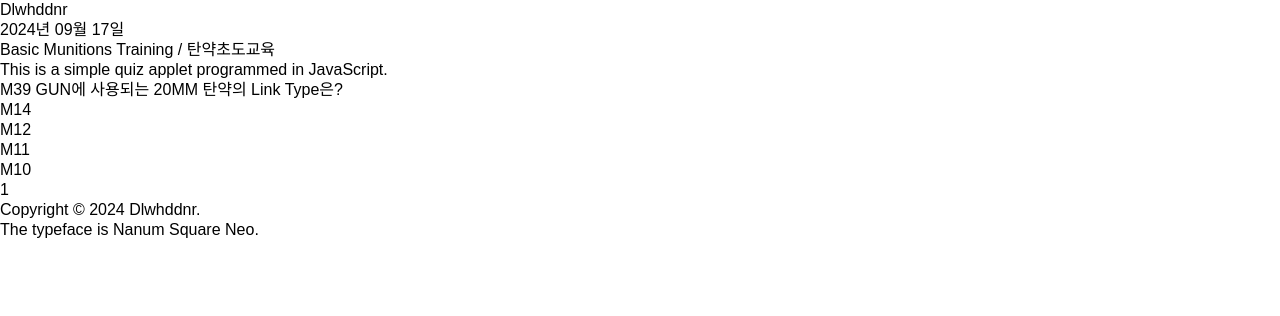
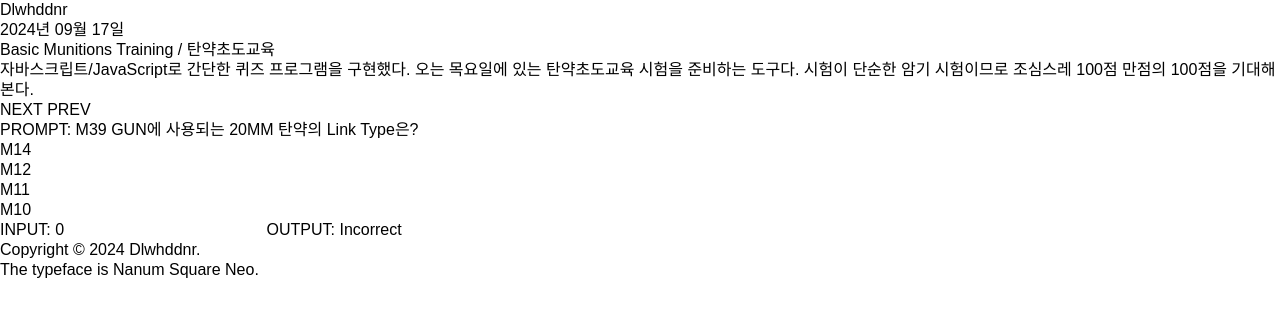
Before and after one commit to dlwhj/dlwhj.github.io, a plain HTML site: page notes/240917.html in a window 1280 px wide. Drawn offline with Linux system fonts and the light colour scheme; a web font is replaced by a local one.

Commit message:
Add functionality to quiz of 240917 note

```diff
--- a/notes/240917.html
+++ b/notes/240917.html
@@ -15,22 +15,44 @@
             <time datetime="2024-09-17">2024년 09월 17일</time>
             <h2>Basic Munitions Training / 탄약초도교육</h2>
             <p>
-                This is a simple quiz applet programmed in JavaScript.
+                자바스크립트/JavaScript로 간단한 퀴즈 프로그램을 구현했다.
+                오는 목요일에 있는 탄약초도교육 시험을 준비하는 도구다.
+                시험이 단순한 암기 시험이므로 조심스레 100점 만점의 100점을 기대해본다.
             </p>
-            <p>
-                M39 GUN에 사용되는 20MM 탄약의 Link Type은?
+            <form id="quiz">
+                <input id="quiz-next" type="button" name="quiz-next" value="NEXT">
+                <input id="quiz-prev" type="button" name="quiz-prev" value="PREV">
+                <p id="quiz-prompt">
+                    PROMPT: M39 GUN에 사용되는 20MM 탄약의 Link Type은?
                 </p>
-            <ol>
+                <ol id="quiz-options">
                     <li>M14</li>
                     <li>M12</li>
                     <li>M11</li>
                     <li>M10</li>
                 </ol>
-            <input id="input" type="text" placeholder="1">
+                <label for="quiz-input">INPUT: </label>
+                <input id="quiz-input" type="text" name="quiz-input" placeholder="0">
+                <label for="quiz-output">OUTPUT: </label>
+                <output id="quiz-output" name="quiz-output" for="quiz-input"></output>
+            </form>
         </main>
         <footer>
             <p>Copyright © 2024 Dlwhddnr.</p>
             <p>The typeface is <a href="https://campaign.naver.com/nanumsquare_neo">Nanum Square Neo</a>.</p>
         </footer>
-        <script></script>
+        <script>
+            const quizEl = document.querySelector("#quiz");
+            const quizInputEl = document.querySelector("#quiz-input");
+            const quizOutputEl = document.querySelector("#quiz-output");
+
+            function updateOutput() {
+                const answer = 2;
+                const input = quizInputEl.value;
+                quizOutputEl.value = (input == answer) ? "Correct" : "Incorrect";
+            }
+
+            quizEl.addEventListener("input", updateOutput);
+            updateOutput();
+        </script>
 </html>
--- a/styles.css
+++ b/styles.css
@@ -1,6 +1,6 @@
 @font-face {
     font-family: "Nanum Square Neo";
-    src: url("./assets/fonts/nanum_square_neo_variable.woff2") format("woff2");
+    src: url("/assets/fonts/nanum_square_neo_variable.woff2") format("woff2");
 }
 
 :root {
```
Lines whose indentation alone changed are shown as unchanged.
